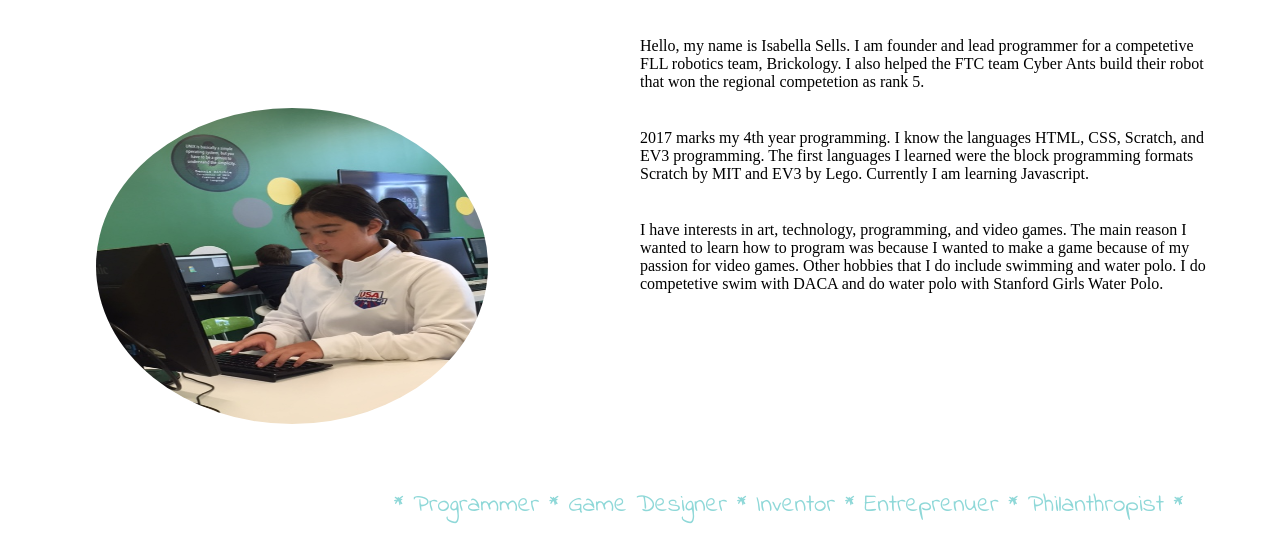
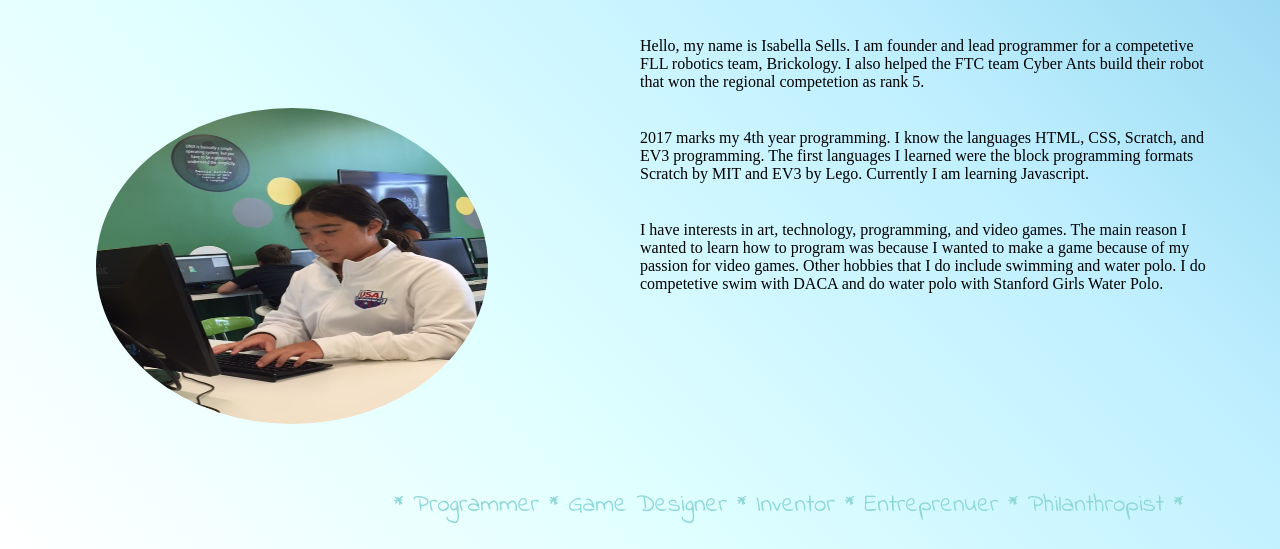
Before and after one commit to LaniGamerGirl/lanigamergirl.github.io, a plain HTML site: page index.html in a window 1280 px wide. Shown: the part 251-800 px from the top of the page. Drawn offline with Linux system fonts and the light colour scheme.

Commit message:
Update index.css

```diff
--- a/index.css
+++ b/index.css
@@ -103,6 +103,9 @@ h1 {
     padding-right: 5%;
 
 }
+body {
+	background-image: linear-gradient(45deg, white, #E0FFFF, #BFEFFF, skyblue)
+}
 
 .gameBreak{
     border-color:white;
```
